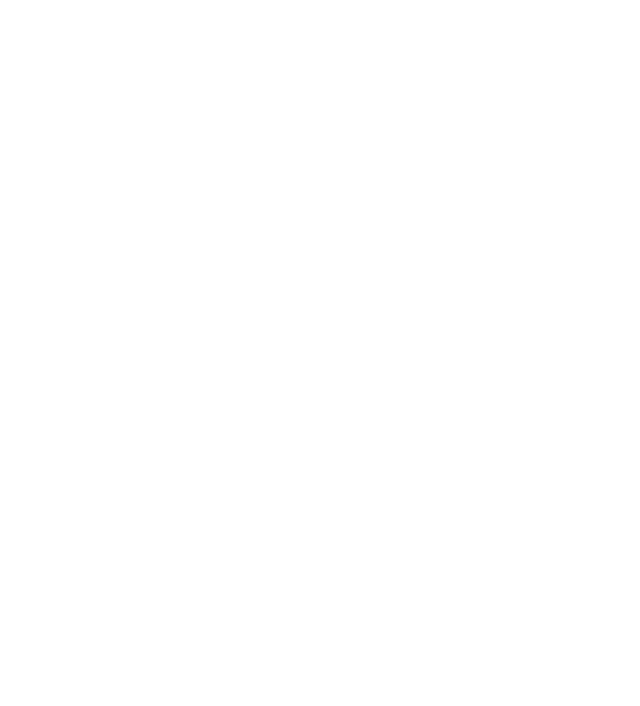
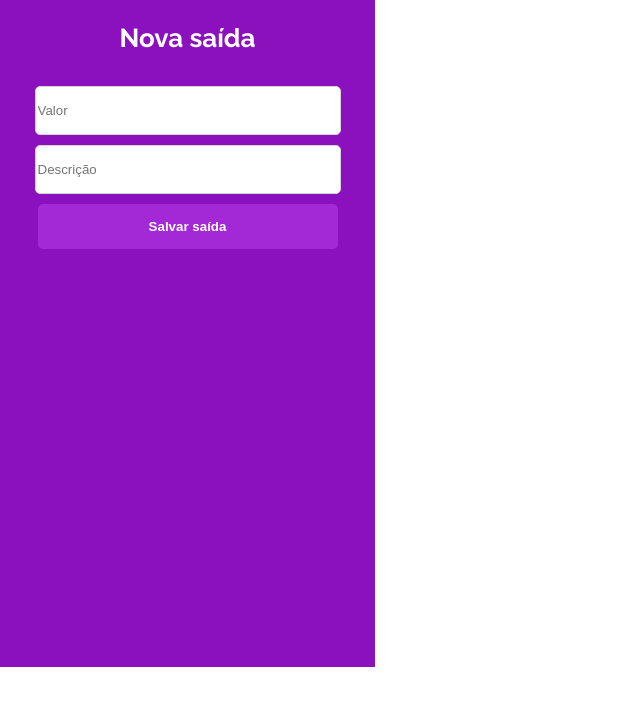
Before and after one commit to taianaazevedo/projeto14-mywallet-front, a React (Create React App) app: page /nova-saida in a window 1280 px wide. Before the commit this address had no page. Shown: the top 706 px of the page, without its empty margins (0-640 px from the left). Built offline with nearby package versions, Linux system fonts and the light colour scheme.

Commit message:
tela deentrada e saída ok

```diff
--- a/src/App.js
+++ b/src/App.js
@@ -2,6 +2,8 @@
 import TelaLogin from "./pages/TelaLogin/TelaLogin"
 import TelaCadastro from "./pages/TelaCadastro/TelaCadastro"
 import TelaHome from "./pages/TelaHome/TelaHome"
+import NovaEntrada from "./pages/TelaNovaEntrada/TelaNovaEntrada"
+import NovaSaida from "./pages/TelaNovaSaida/TelaNovaSaida"
 
 export default function App() {
     return (
@@ -11,8 +13,8 @@
                     <Route path="/" element={<TelaLogin />} />
                     <Route path="/cadastro" element={<TelaCadastro/>}/>
                     <Route path="/home" element={<TelaHome />} />
-                    {/* <Route path="/nova-entrada" element={}/>
-                    <Route path="nova-saida" element={}/> */}
+                    <Route path="/nova-entrada" element={<NovaEntrada />}/>
+                    <Route path="nova-saida" element={<NovaSaida/>}/>
                 </Routes>
             </BrowserRouter>
         </>
--- a/src/components/Container.js
+++ b/src/components/Container.js
@@ -7,6 +7,13 @@
     display: flex;
    flex-direction: column;
    align-items: center;
+   .info{
+    font-style: normal;
+    font-weight: 700;
+    font-size: 26px;
+    color:#FFFFFF;
+    margin-top:25px;
+   }
 
 
 `
--- a/src/components/GlobalStyle.js
+++ b/src/components/GlobalStyle.js
@@ -30,7 +30,7 @@
 }
 body {
 	line-height: 1;
-	font-family: 'Roboto', sans-serif;
+	font-family: 'Raleway';
 }
 ol, ul {
 	list-style: none;
--- a/src/pages/TelaCadastro/TelaCadastro.js
+++ b/src/pages/TelaCadastro/TelaCadastro.js
@@ -7,7 +7,7 @@
     return (
         <Container>
             <Tela>
-                <img src={logo} />
+                <img src={logo} alt=""/>
                 <Form>
                     <input type="text" placeholder="Nome" required />
                     <input type="email" placeholder="E-mail" required />
--- a/src/pages/TelaHome/TelaHome.js
+++ b/src/pages/TelaHome/TelaHome.js
@@ -1,13 +1,14 @@
-import styled from "styled-components"
+
 import { Container } from "../../components/Container"
 import exit from "../../assets/Exit.png"
+import { Header, Registros, AddInfo } from "./style"
 
 export default function Home() {
     return (
         <Container>
             <Header>
                 <p>Olá, fulano</p>
-                <img src={exit} />
+                <img src={exit} alt=""/>
             </Header>
             <Registros>
                 <p>Não há registros de entrada ou saída</p>
@@ -26,78 +27,3 @@
         </Container>
     )
 }
-
-const Header = styled.div`
-    width: 326px;
-    margin-top: 25px;
-    display: flex;
-    justify-content: space-between;
-
-
- p {
-    font-family: 'Raleway';
-    font-style: normal;
-    font-weight: 700;
-    font-size: 26px;
-    color: #FFFFFF;
-    }
-    img {
-        width:23px;
-        height: 23px;
-    }
-
-`
-
-const Registros = styled.div`
-    width: 326px;
-    height: 446px;
-    background-color: #FFFFFF;
-    margin-top: 22px;
-    border-radius: 5px;
-    p{
-    margin-top: 200px;
-    font-family: 'Raleway';
-    font-style: normal;
-    font-weight: 400;
-    font-size: 20px;
-    line-height: 23px;
-    text-align: center;
-    color: #868686;
-    }
-
-`
-
-const AddInfo = styled.div`
-    width: 326px;
-    display: flex;
-    justify-content: space-between;
-    p{
-        font-family: 'Raleway';
-        font-style: normal;
-        font-weight: 700;
-        font-size: 17px;
-        color: #FFFFFF;
-        margin-left: 10px;
-        margin-top: 30px;
-    }
-    .addEntrada {
-        margin-top: 13px;
-        width:155px;
-        height: 115px;
-        background-color: #A328D6;
-        border-radius: 5px;
-    }
-    .addSaida {
-        margin-top: 13px;
-        width:155px;
-        height: 115px;
-        background-color: #A328D6;
-        border-radius: 5px;
-    }
-    ion-icon {
-        font-size: 30px;
-        color: #FFFFFF;
-        margin-left: 10px;
-        margin-top: 10px;
-    }
-`
--- /dev/null
+++ b/src/pages/TelaHome/style.js
@@ -0,0 +1,74 @@
+import styled from "styled-components"
+
+export const Header = styled.div`
+width: 326px;
+margin-top: 25px;
+display: flex;
+justify-content: space-between;
+
+
+p {
+font-style: normal;
+font-weight: 700;
+font-size: 26px;
+color: #FFFFFF;
+}
+img {
+    width:23px;
+    height: 23px;
+}
+
+`
+
+export const Registros = styled.div`
+    width: 326px;
+    height: 446px;
+    background-color: #FFFFFF;
+    margin-top: 22px;
+    border-radius: 5px;
+    p{
+    margin-top: 200px;
+    font-family: 'Raleway';
+    font-style: normal;
+    font-weight: 400;
+    font-size: 20px;
+    line-height: 23px;
+    text-align: center;
+    color: #868686;
+    }
+
+`
+
+export const AddInfo = styled.div`
+    width: 326px;
+    display: flex;
+    justify-content: space-between;
+    p{
+        font-style: normal;
+        font-weight: 700;
+        font-size: 17px;
+        color: #FFFFFF;
+        margin-left: 10px;
+        margin-top: 30px;
+    }
+    .addEntrada {
+        margin-top: 13px;
+        width:155px;
+        height: 115px;
+        background-color: #A328D6;
+        border-radius: 5px;
+    }
+    .addSaida {
+        margin-top: 13px;
+        width:155px;
+        height: 115px;
+        background-color: #A328D6;
+        border-radius: 5px;
+    }
+    ion-icon {
+        font-size: 30px;
+        color: #FFFFFF;
+        margin-left: 8px;
+        margin-top: 8px;
+    }
+`
--- a/src/pages/TelaLogin/TelaLogin.js
+++ b/src/pages/TelaLogin/TelaLogin.js
@@ -11,7 +11,7 @@
     return (
         <Container>
             <Tela>
-                <img src={logo} />
+                <img src={logo} alt=""/>
                 <Form>
                     <input type="email" placeholder="E-mail" required />
                     <input type="password" placeholder="Senha" required />
--- a/src/pages/TelaNovaEntrada/TelaNovaEntrada.js
+++ b/src/pages/TelaNovaEntrada/TelaNovaEntrada.js
@@ -0,0 +1,15 @@
+import { Container } from "../../components/Container"
+import { Form } from "./style"
+
+export default function NovaEntrada() {
+    return (
+        <Container>
+            <p className="info">Nova Entrada</p>
+            <Form>
+                <input type="text" placeholder="Valor" required />
+                <input type="text" placeholder="Descrição" required />
+                <button type="submit">Salvar entrada</button>
+            </Form>
+        </Container>
+    )
+}
--- /dev/null
+++ b/src/pages/TelaNovaEntrada/style.js
@@ -0,0 +1,29 @@
+import styled from "styled-components"
+
+export const Form = styled.div`
+    display: flex;
+    flex-direction: column;
+    align-items: center;
+    margin-top:25px;
+    input {
+        margin-top: 10px;
+        width:300px;
+        height: 45px;
+        border: 1px solid #D4D4D4;
+        border-radius: 5px;
+    }
+    &::placeholder{
+            color: #000000;
+        }
+        button{
+        margin-top: 10px;
+        background-color: #A328D6;
+        color:#FFFFFF;
+        font-weight:700;
+        width:300px;
+        height: 45px;
+        border: none;
+        border-radius: 5px;
+        cursor: pointer;
+    }
+`
--- a/src/pages/TelaNovaSaida/TelaNovaSaida.js
+++ b/src/pages/TelaNovaSaida/TelaNovaSaida.js
@@ -0,0 +1,15 @@
+import { Container } from "../../components/Container"
+import { Form } from "./style"
+
+export default function NovaSaida() {
+    return (
+        <Container>
+            <p className="info">Nova saída</p>
+            <Form>
+                <input type="text" placeholder="Valor" required />
+                <input type="text" placeholder="Descrição" required />
+                <button type="submit">Salvar saída</button>
+            </Form>
+        </Container>
+    )
+}
--- /dev/null
+++ b/src/pages/TelaNovaSaida/style.js
@@ -0,0 +1,29 @@
+import styled from "styled-components"
+
+export const Form = styled.div`
+    display: flex;
+    flex-direction: column;
+    align-items: center;
+    margin-top:25px;
+    input {
+        margin-top: 10px;
+        width:300px;
+        height: 45px;
+        border: 1px solid #D4D4D4;
+        border-radius: 5px;
+    }
+    &::placeholder{
+            color: #000000;
+        }
+        button{
+        margin-top: 10px;
+        background-color: #A328D6;
+        color:#FFFFFF;
+        font-weight:700;
+        width:300px;
+        height: 45px;
+        border: none;
+        border-radius: 5px;
+        cursor: pointer;
+    }
+`
```
